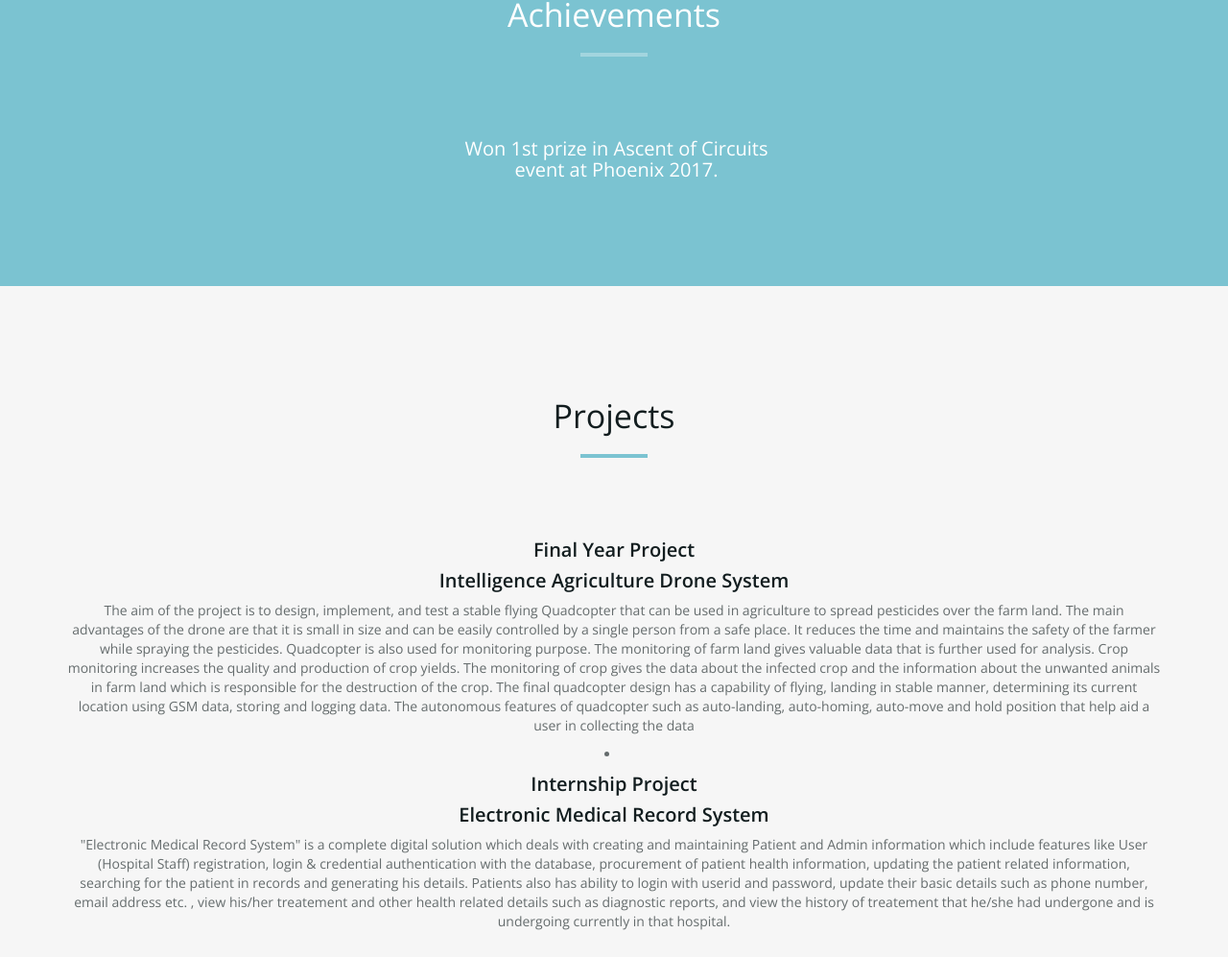
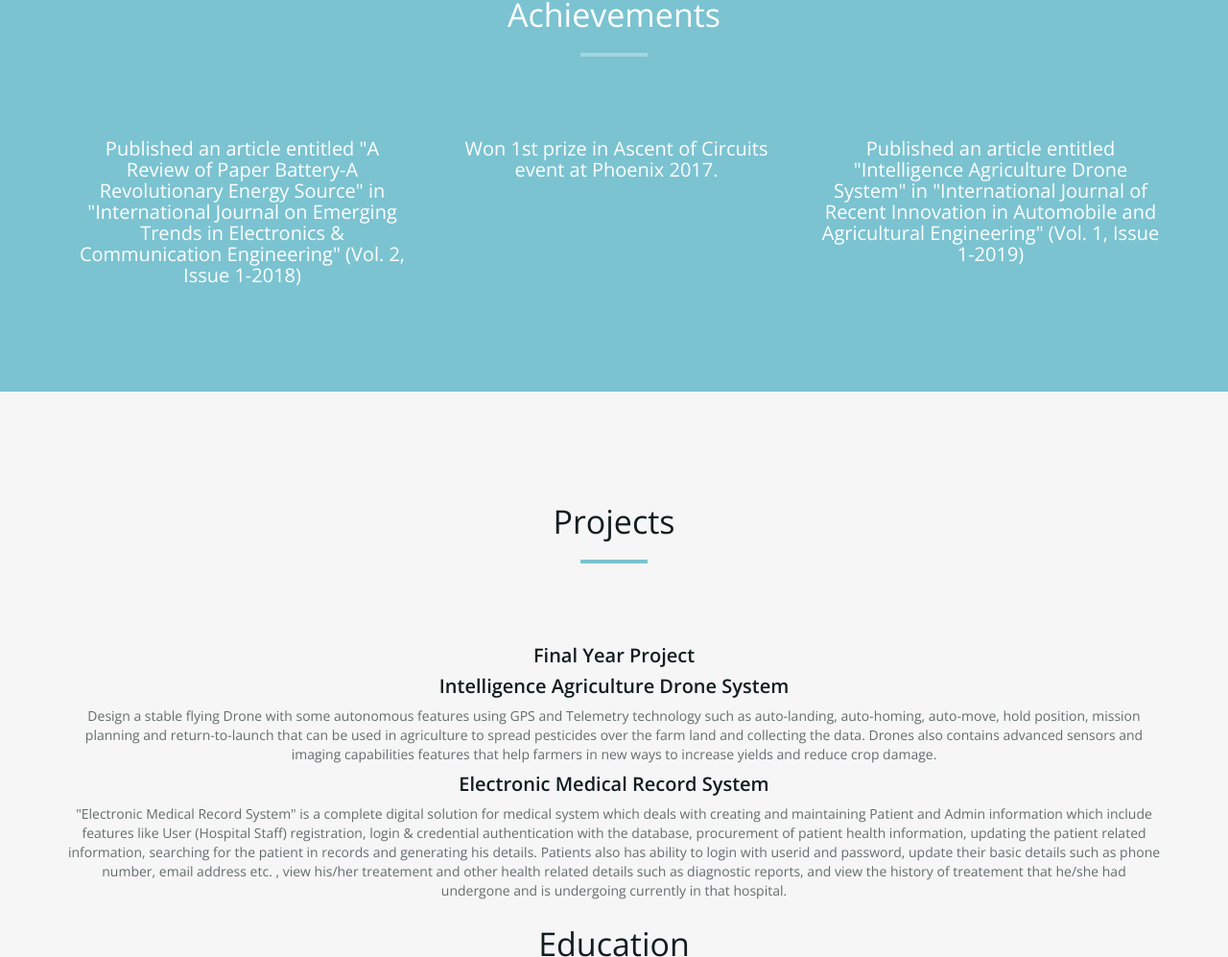
Before and after one commit to vikramadityajha/vikramadityajha.github.io, a plain HTML site: page index.html in a window 1280 px wide. Shown: the part 2990-3987 px from the top of the page at 96% size. Drawn offline with nearby package versions, Linux system fonts and the light colour scheme.

Commit message:
Update index.html

```diff
--- a/index.html
+++ b/index.html
@@ -243,7 +243,7 @@
 
         <div class="col-md-4 col-sm-3 wow fadeInDown" data-wow-delay="200ms">
         <div class="achievement-box">
-          <h4></h4>
+          <h4>Published an article entitled "A Review of Paper Battery-A Revolutionary Energy Source" in "International Journal on Emerging Trends in Electronics & Communication Engineering" (Vol. 2, Issue 1-2018)</h4>
         </div>
       </div>
 
@@ -253,7 +253,11 @@
         </div>
       </div>
 
-
+         <div class="col-md-4 col-sm-3 wow fadeInDown" data-wow-delay="200ms">
+        <div class="achievement-box">
+          <h4>Published an article entitled "Intelligence Agriculture Drone System" in "International Journal of Recent Innovation in Automobile and Agricultural Engineering" (Vol. 1, Issue 1-2019)</h4>
+        </div>
+      </div>
 
 	    <!--  <div class="col-md-4 col-sm-3 wow fadeInDown" data-wow-delay="200ms">
         <div class="achievement-box">
@@ -293,7 +297,7 @@
               </div>
               <div class="timeline-body">
                <!-- <p>Drones with advanced sensors and imaging capabilities help farmers in new ways to increase yields and reduce crop damage.</p>-->
-		      <p>The aim of the project is to design, implement, and test a stable flying Quadcopter that can be used in agriculture to spread pesticides over the farm land. The main advantages of the drone are that it is small in size and can be easily controlled by a single person from a safe place. It reduces the time and maintains the safety of the farmer while spraying the pesticides. Quadcopter is also used for monitoring purpose. The monitoring of farm land gives valuable data that is further used for analysis. Crop monitoring increases the quality and production of crop yields. The monitoring of crop gives the data about the infected crop and the information about the
+		      <p><!--The aim of the project is to design, implement, and test--> Design a stable flying Drone with some autonomous features using GPS and Telemetry technology such as auto-landing, auto-homing, auto-move, hold position, mission planning and return-to-launch that can be used in agriculture to spread pesticides over the farm land and collecting the data. <!--The main advantages of the drone are that it is small in size and can be easily controlled by a single person from a safe place. It reduces the time and maintains the safety of the farmer while spraying the pesticides.-->Drones also contains advanced sensors and imaging capabilities features that help farmers in new ways to increase yields and reduce crop damage.<!-- Quadcopter is also used for monitoring purpose. The monitoring of farm land gives valuable data that is further used for analysis. Crop monitoring increases the quality and production of crop yields. The monitoring of crop gives the data about the infected crop and the information about the
 unwanted animals in farm land which is responsible for the destruction of the crop. The final quadcopter design has a capability of flying, landing in stable manner, determining its current location using GSM data,  storing and logging data. The autonomous features of quadcopter such as auto-landing, auto-homing, auto-move and hold position that help aid a user in collecting the data</p>
               </div>
             </div>
@@ -312,7 +316,7 @@ unwanted animals in farm land which is responsible for the destruction of the cr
               </div>
               <div class="timeline-body">
                 <p>
-			"Electronic Medical Record System" is a complete digital solution which deals with creating and maintaining Patient and Admin information which include
+			"Electronic Medical Record System" is a complete digital solution for medical system which deals with creating and maintaining Patient and Admin information which include
 features like User (Hospital Staff) registration, login & credential authentication with the database, procurement of patient health information, updating the patient related information, searching for the patient in records and generating his details.
 			 Patients also has ability to login with userid and password, update their basic details such as phone number, email address etc. , view his/her treatement and other health related details such as diagnostic reports, and view the history of treatement that he/she had undergone and is undergoing currently in that hospital.
 		      </p>
```
